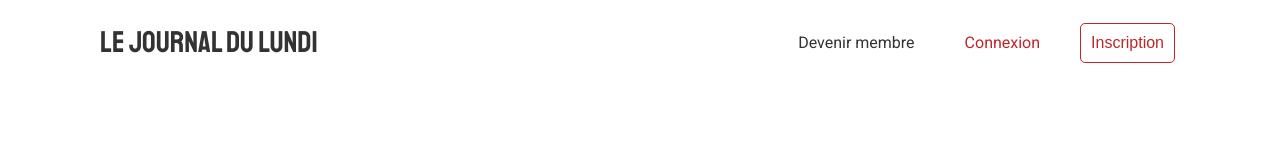
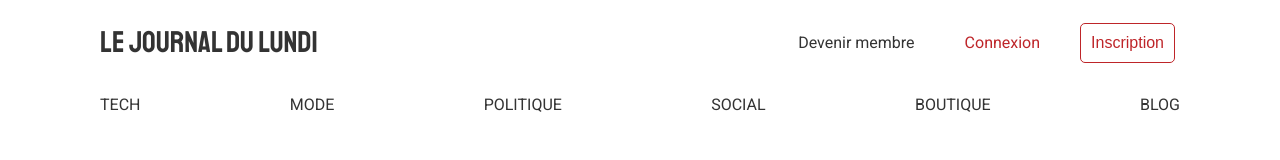
Before and after one commit to Slim-coder20/medium, a plain HTML site: page index.html in a window 1280 px wide. Shown: the top 160 px of the page. Drawn offline with Linux system fonts and the light colour scheme.

Commit message:
Mise en place de la barre de navigation

```diff
--- a/css/styles.css
+++ b/css/styles.css
@@ -50,6 +50,7 @@ ul {
   display: block;
   margin: auto;
   max-width: 1100px;
+  height: 1500px;
 
 }
 
@@ -110,3 +111,14 @@ header ul {
 header ul li {
   padding: 1rem 1.5rem;
 }
+
+/* NAVIGATION */
+
+nav{
+  display: flex;
+  justify-content: space-between;
+  padding: 1rem;
+  position: sticky;
+  top: 0;
+
+}
--- a/index.html
+++ b/index.html
@@ -21,6 +21,7 @@
   </head>
   <body>
     <div class="container">
+      <!--Header-->
       <header>
         <a href="#" class="logo">Le journal du lundi</a>
         <ul>
@@ -29,6 +30,15 @@
           <li><button href="#" class="btn btn-light">Inscription</button></li>
         </ul>
       </header>
+      <!--Navigation-->
+      <nav>
+        <a href="#">TECH</a>
+        <a href="#">MODE</a>
+        <a href="#">POLITIQUE</a>
+        <a href="#">SOCIAL</a>
+        <a href="#">BOUTIQUE</a>
+        <a href="#">BLOG</a>
+      </nav>
     </div>
   </body>
 </html>
```
